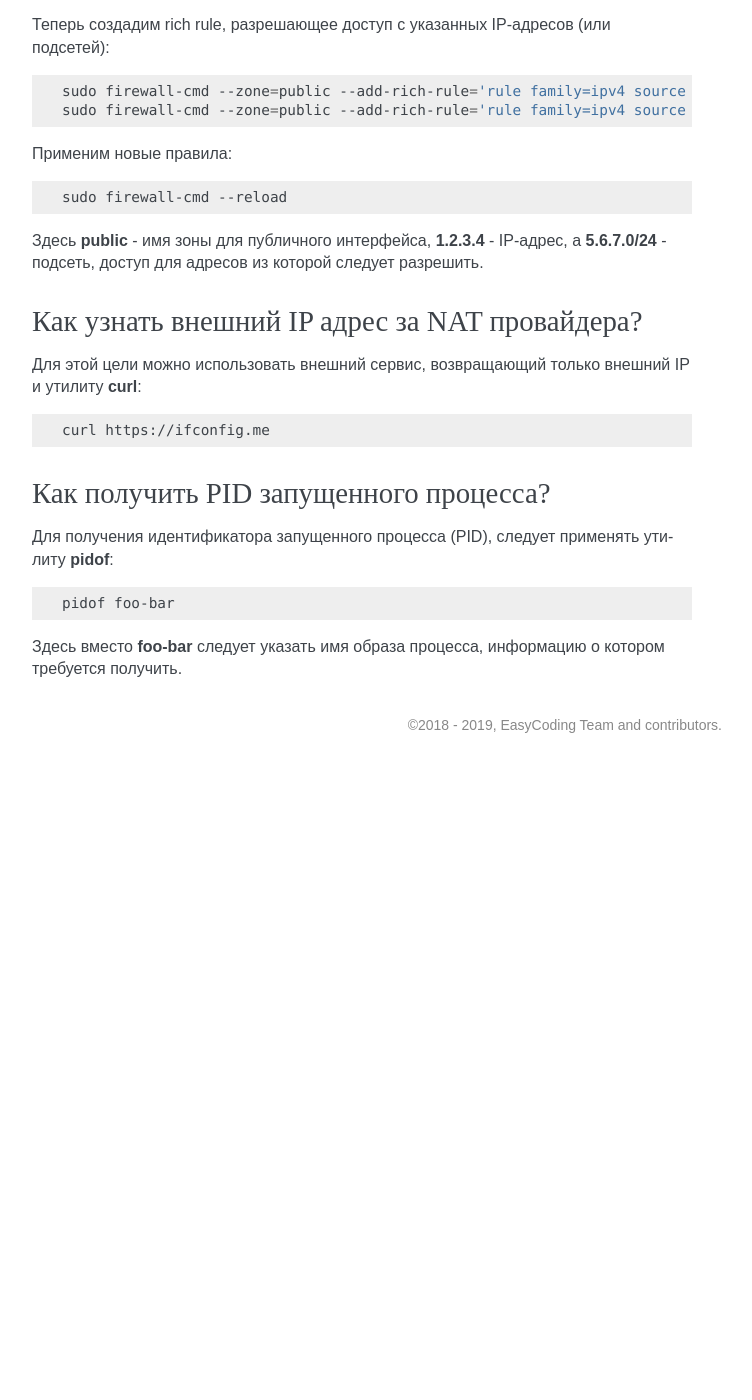
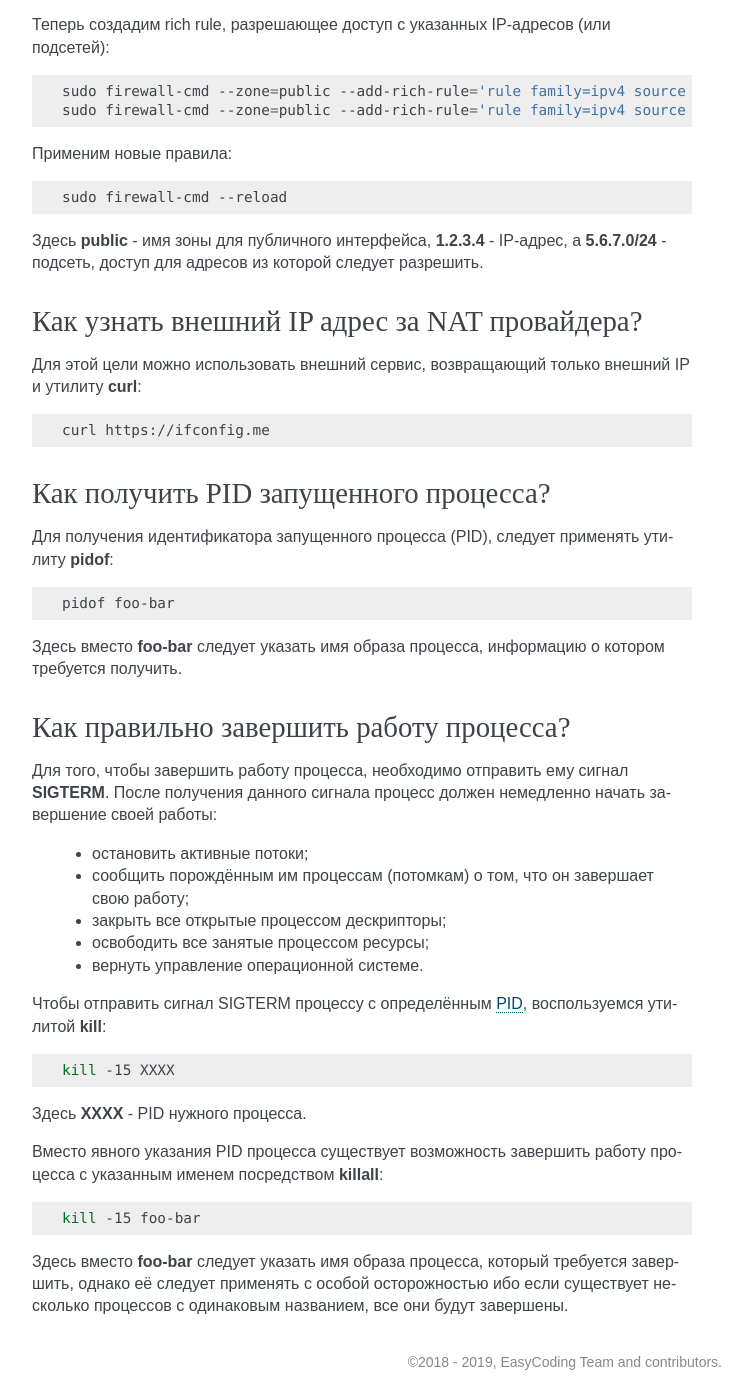
Before and after one commit to RussianFedora/FAQ, a Sphinx documentation site: the page built from source/administration.rst, in a window 1280 px wide and 1400 px high, scrolled down 12423 px. Shown: the whole window, without its empty margins (388-1140 px from the left). Built offline with Sphinx 7.4.7, drawn with Linux system fonts in a browser that asks for light colours; before the commit the page ends 13186 px from its top, so only the background shows below that; some of the changed text lies outside the part shown.

Commit message:
Added question about terminating processes using SIGTERM signal.

```diff
--- a/source/administration.rst
+++ b/source/administration.rst
@@ -789,3 +789,33 @@
     pidof foo-bar
 
 Здесь вместо **foo-bar** следует указать имя образа процесса, информацию о котором требуется получить.
+
+.. index:: process, kill, signal, sigterm
+.. _kill-sigterm:
+
+Как правильно завершить работу процесса?
+===========================================
+
+Для того, чтобы завершить работу процесса, необходимо отправить ему сигнал **SIGTERM**. После получения данного сигнала процесс должен немедленно начать завершение своей работы:
+
+ * остановить активные потоки;
+ * сообщить порождённым им процессам (потомкам) о том, что он завершает свою работу;
+ * закрыть все открытые процессом дескрипторы;
+ * освободить все занятые процессом ресурсы;
+ * вернуть управление операционной системе.
+
+Чтобы отправить сигнал SIGTERM процессу с определённым :ref:`PID <get-pid>`, воспользуемся утилитой **kill**:
+
+.. code-block:: bash
+
+    kill -15 XXXX
+
+Здесь **XXXX** - PID нужного процесса.
+
+Вместо явного указания PID процесса существует возможность завершить работу процесса с указанным именем посредством **killall**:
+
+.. code-block:: bash
+
+    kill -15 foo-bar
+
+Здесь вместо **foo-bar** следует указать имя образа процесса, который требуется завершить, однако её следует применять с особой осторожностью ибо если существует несколько процессов с одинаковым названием, все они будут завершены.
```
